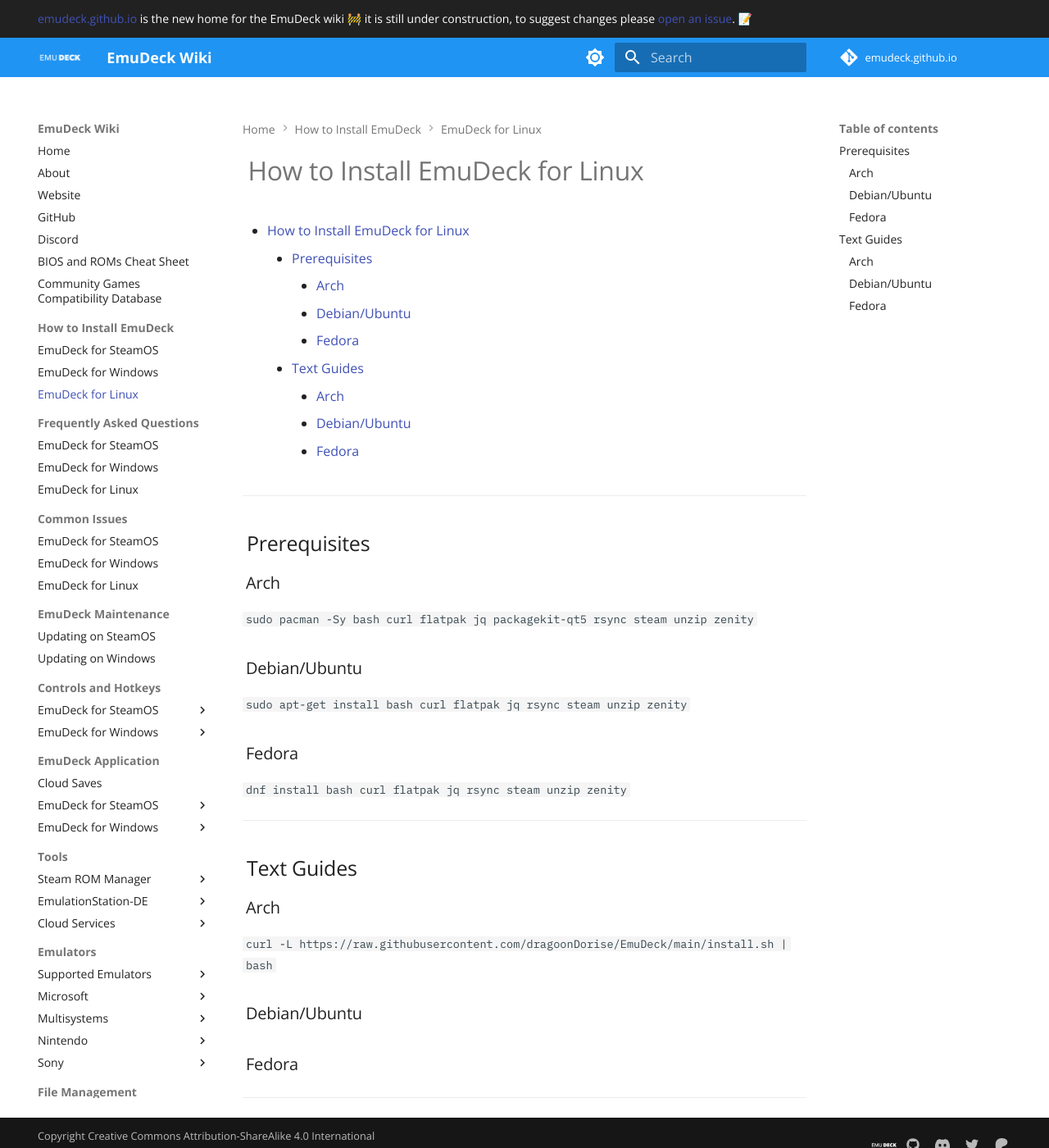
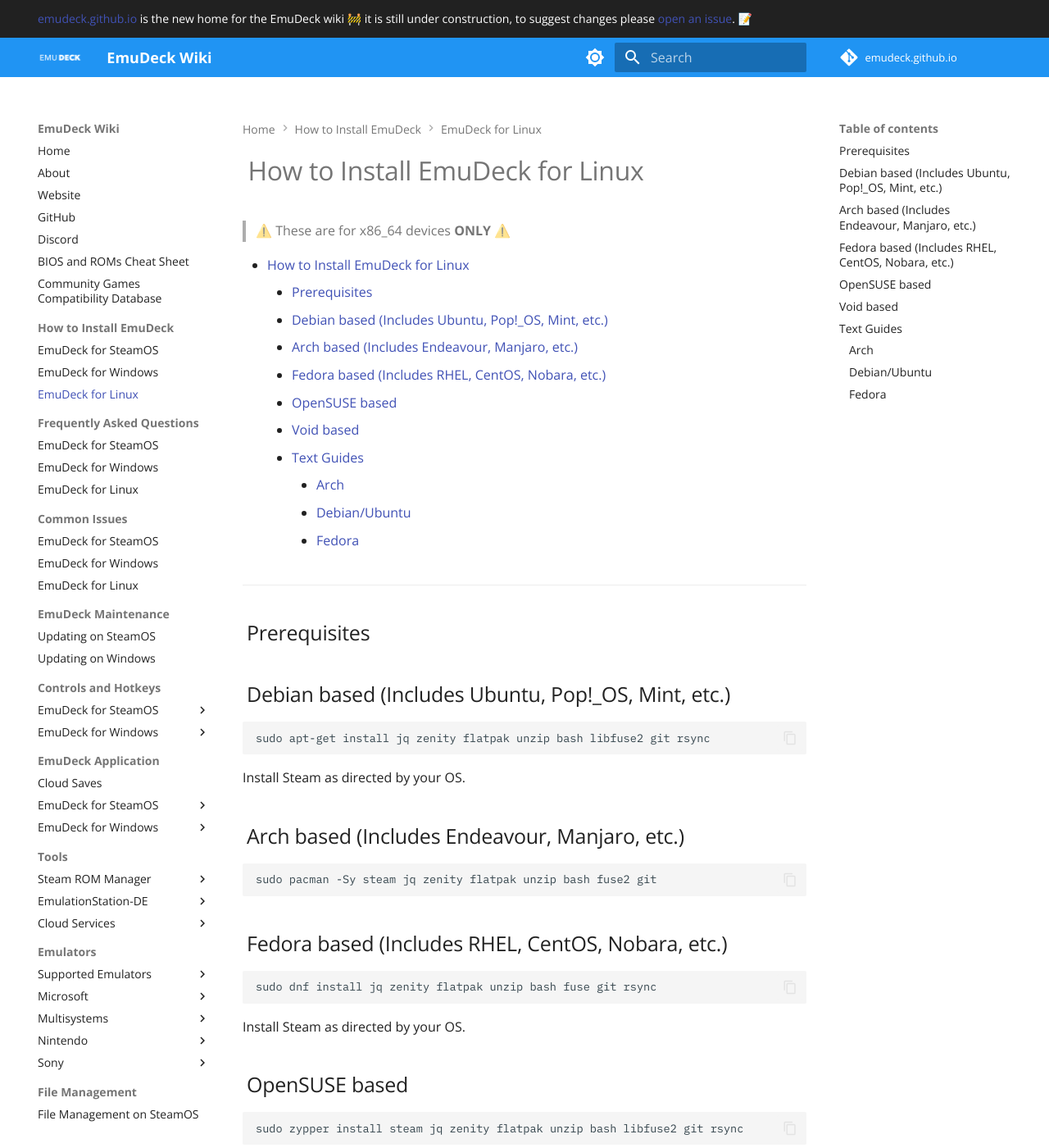
Before and after one commit to EmuDeck/emudeck.github.io, an MkDocs documentation site: the page built from docs/how-to-install-emudeck/linux/index.md, in a window 1280 px wide and 1400 px high. Shown: the whole window at 82% size. Built offline with MkDocs 1.6.1 and Material for MkDocs 9.7.7, drawn with Linux system fonts in a browser that asks for light colours; comment, search, counter and statistics services are not loaded; some of the changed text lies outside the part shown.

Commit message:
update install linux

````diff
--- a/docs/how-to-install-emudeck/linux/index.md
+++ b/docs/how-to-install-emudeck/linux/index.md
@@ -1,4 +1,6 @@
 # How to Install EmuDeck for Linux
+
+> ⚠️ These are for x86_64 devices **ONLY** ⚠️
 
 [TOC]
 
@@ -6,17 +8,39 @@
 
 ## Prerequisites
 
-### Arch
+## Debian based (Includes Ubuntu, Pop!_OS, Mint, etc.)
 
-`sudo pacman -Sy bash curl flatpak jq packagekit-qt5 rsync steam unzip zenity`
+```sh
+sudo apt-get install jq zenity flatpak unzip bash libfuse2 git rsync
+```
 
-### Debian/Ubuntu
+Install Steam as directed by your OS.
 
-`sudo apt-get install bash curl flatpak jq rsync steam unzip zenity`
+## Arch based (Includes Endeavour, Manjaro, etc.)
 
-### Fedora
+```sh
+sudo pacman -Sy steam jq zenity flatpak unzip bash fuse2 git
+```
 
-`dnf install bash curl flatpak jq rsync steam unzip zenity`
+## Fedora based (Includes RHEL, CentOS, Nobara, etc.)
+
+```sh
+sudo dnf install jq zenity flatpak unzip bash fuse git rsync
+```
+
+Install Steam as directed by your OS.
+
+## OpenSUSE based
+
+```sh
+sudo zypper install steam jq zenity flatpak unzip bash libfuse2 git rsync
+```
+
+## Void based
+
+```sh
+sudo xbps-install -S steam jq zenity flatpak unzip bash fuse git rsync
+```
 
 ***
 
@@ -24,7 +48,11 @@
 
 ### Arch
 
-`curl -L https://raw.githubusercontent.com/dragoonDorise/EmuDeck/main/install.sh | bash`
+```sh
+curl -L https://raw.githubusercontent.com/dragoonDorise/EmuDeck/main/install.sh | bash
+```
+
+Alternatively, use the [AUR Package](https://aur.archlinux.org/packages/emudeck) with the AUR helper of your choice.
 
 ### Debian/Ubuntu
 
--- a/mkdocs.yml
+++ b/mkdocs.yml
@@ -154,6 +154,8 @@
     - content.tooltips
     - navigation.instant
     - navigation.sections
+    - content.code.copy
+    - content.code.annotate
     logo: assets/logo.png
     favicon: images/favicon.png
     font:
@@ -209,6 +211,13 @@
     - pymdownx.caret
     - pymdownx.mark
     - pymdownx.tilde
+    - pymdownx.highlight:
+        anchor_linenums: true
+        line_spans: __span
+        pygments_lang_class: true
+        anchor_linenums: true
+        use_pygments: true
+    - pymdownx.inlinehilite
 # plugins section, search is an included plugin but if adding any new plugins, needs to be stated here as well
 plugins:
     - search:
````
